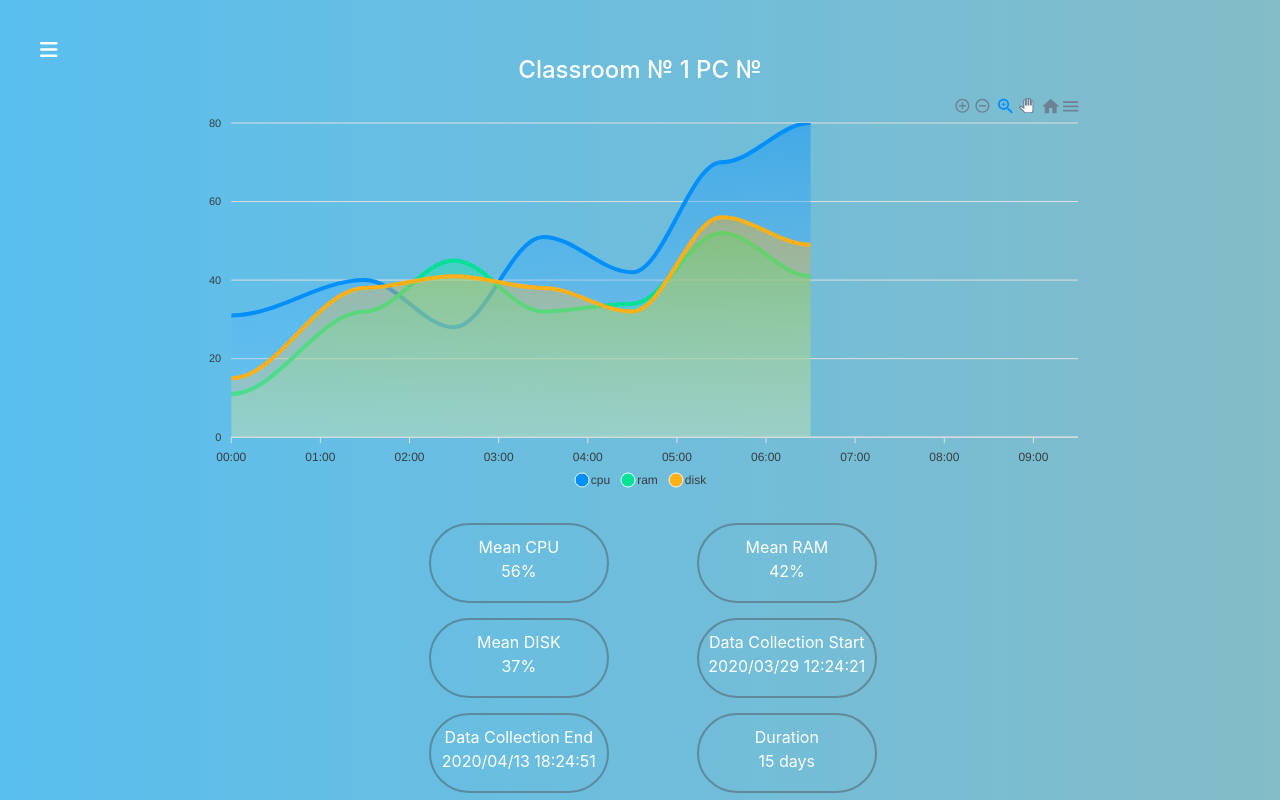
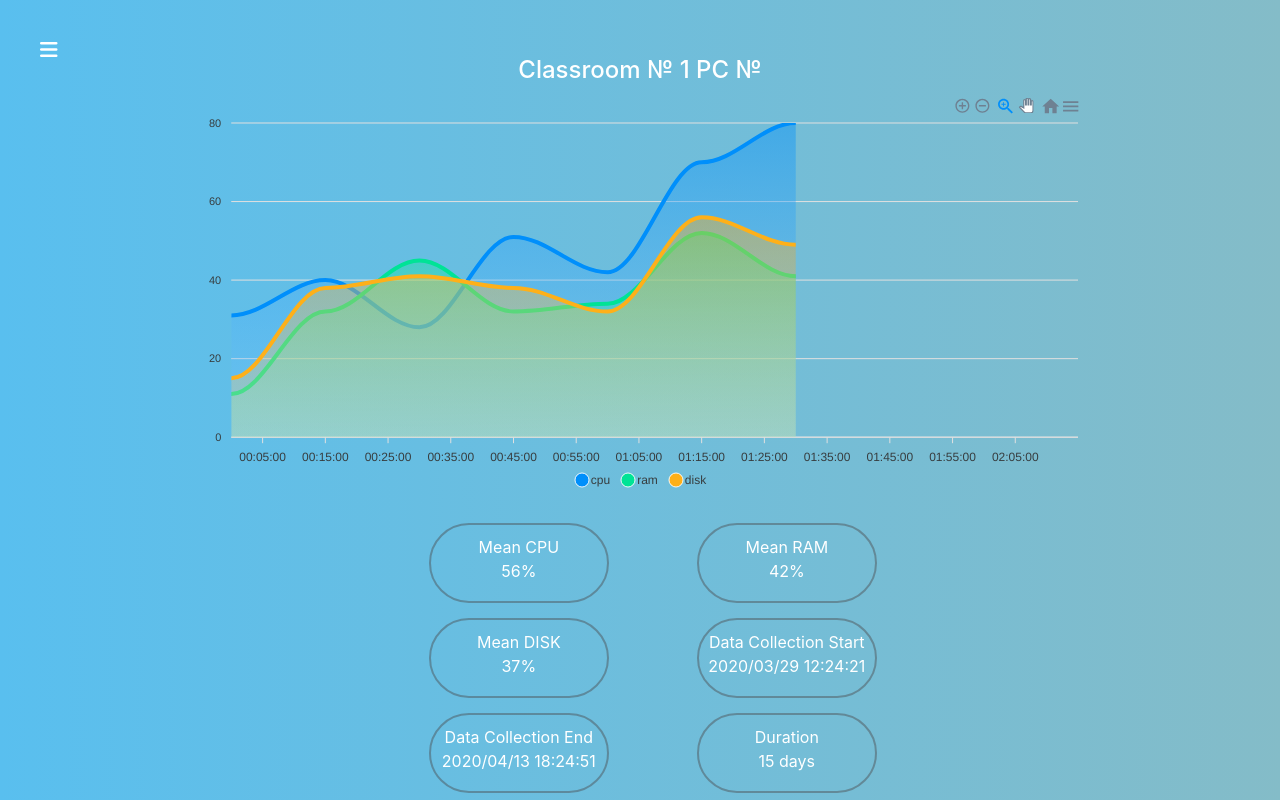
Before and after one commit to inkludo/CLT_React_pug, a React (Create React App) app: page /classroom/1/pc/1 in a window 1280 px wide. Built offline with nearby package versions, Linux system fonts and the light colour scheme.

Commit message:
fixed bugs connections with server

```diff
--- a/src/components/ItemsList/ItemsList.js
+++ b/src/components/ItemsList/ItemsList.js
@@ -1,26 +1,18 @@
-import React from 'react'
-import styles from './ItemsList.module.css'
-import DataItem from '../DataItem/DataItem'
-import { Loader } from '../Loader/Loader'
+import React from "react";
+import styles from "./ItemsList.module.css";
+import DataItem from "../DataItem/DataItem";
+import { Loader } from "../Loader/Loader";
 
 const ItemsList = ({ data, title }) => {
+  if (data === null) return <Loader />;
 
-    if (data === null) return <Loader /> //temporarily
+  return (
+    <ul className={styles.ItemsList}>
+      {data.map((item, index) => {
+        return <DataItem data={item} title={title} key={index} />;
+      })}
+    </ul>
+  );
+};
 
-    return (
-        <ul className={styles.ItemsList}>
-            {data.map((item, index) => {
-
-                return (
-                    <DataItem
-                        data={item}
-                        title={title}
-                        key={index}
-                    />
-                )
-            })}
-        </ul>
-    )
-}
-
-export default ItemsList
+export default ItemsList;
--- a/src/containers/Classroom/Classroom.js
+++ b/src/containers/Classroom/Classroom.js
@@ -1,73 +1,39 @@
-import React, { useState, useEffect, useCallback } from 'react'
-import { useHttp } from '../../hooks/http.hook'
-import { Loader } from '../../components/Loader/Loader'
-import ItemsList from '../../components/ItemsList/ItemsList'
-import axios from 'axios'
-import styles from './Classroom.module.css'
+import React, { useState, useEffect, useCallback } from "react";
+import { useHttp } from "../../hooks/http.hook";
+import ItemsList from "../../components/ItemsList/ItemsList";
+import styles from "./Classroom.module.css";
 
-export const Classroom = props => {
+export const Classroom = (props) => {
 
-    const state = {
-        data: [
-            {
-                auditorium: '39',
-                pc: 1,
-            },
-            {
-                auditorium: '39',
-                pc: 2,
-            },
+  const [data, setData] = useState(null);
 
-        ]
-    }
-
-    const [data, setData] = useState(null)
-
-    const { request, loading } = useHttp()
+  const { request} = useHttp();
 
   const fetchComputers = useCallback(async (id) => {
     try {
-
-            const fetched1 = await axios.post("http://localhost:8000/GetComputers", {
-            a:200
-          })
-          .then((response) => console.log(response))
-          .catch((e) => console.log(e));
-            //const fetched1 = await request(`https://192.168.0.102:8000/GetComputers`, 'POST', { a: id } )
-           const fetched = await [...state.data]
-           //console.log(fetched1);
-           console.log(fetched1);
-
-            setData(fetched)
-        } catch (e) { console.log(e) }
-    }, [request])
-
+      const fetched = await request(
+        "http://localhost:8000/GetComputers",
+        "POST",
+        { d: { a: id } }
+      );
+      setData(fetched.d);
+    } catch (e) {
+      console.log(e);
+    }
+  }, [request]);
 
   useEffect(() => {
-        fetchComputers(props.match.params.id)
-    }, [fetchComputers])
-
-
-    if (loading) {
-        return <Loader />
-    }
-
+    fetchComputers(props.match.params.id);
+  }, [fetchComputers, props.match.params.id]);
 
   return (
     <>
-            {!loading
-                &&
-                < div className={styles.Classroom}>
+      <div className={styles.Classroom}>
           <div className={styles.ClassroomWrapper}>
             <h1>Classroom № {props.match.params.id} </h1>
-                        <ItemsList
-                            data={data}
-                            title={'PC № '}
-                        />
+            <ItemsList data={data} title={"PC № "} />
           </div>
       </div>
-            }
     </>
-    )
-
-}
+  );
+};
--- a/src/containers/Classroom/Classroom.module.css
+++ b/src/containers/Classroom/Classroom.module.css
@@ -9,7 +9,7 @@
 
 .Classroom h1 {
   color: white;
-  margin-left: 10px;
+  text-align: center;
 }
 
 .ClassroomWrapper {
--- a/src/containers/ClassroomList/ClassroomList.js
+++ b/src/containers/ClassroomList/ClassroomList.js
@@ -1,15 +1,12 @@
 import React, { useState, useEffect, useCallback } from "react";
 import { useHttp } from "../../hooks/http.hook";
-import { Loader } from "../../components/Loader/Loader";
 import ItemsList from "../../components/ItemsList/ItemsList";
 import styles from "./ClassroomList.module.css";
 
 export const ClassroomList = () => {
-
-
   const [classroom, setClassroom] = useState(null);
 
-  const { request, loading } = useHttp();
+  const { request} = useHttp();
 
   const fetchClassroomList = useCallback(async () => {
     try {
@@ -31,18 +28,13 @@ export const ClassroomList = () => {
   }, [fetchClassroomList]);
 
 
-
   return (
     <>
       <div className={styles.ClassroomList}>
-
-      {loading && <Loader/>}
-      {!loading && (
         <div className={styles.ClassroomListWrapper}>
           <h1>Classroom List</h1>
           <ItemsList data={classroom} title={"Classroom: "} />
         </div>
-      )}
       </div>
     </>
   );
--- a/src/containers/ItemDetails/ItemDetails.js
+++ b/src/containers/ItemDetails/ItemDetails.js
@@ -29,7 +29,7 @@ export const ItemDetails = (props) => {
 
         const fetched = await { ...data };
         getData(someData, time, cpu, ram, disk);
-        const pushNewData = fetched.series.map((item) => {
+        const pushNewData =  fetched.series.map((item) => {
           const { name } = item;
           switch (name) {
             case "cpu":
@@ -68,21 +68,15 @@ export const ItemDetails = (props) => {
     return <Loader />;
   }
 
-  if (data === null) {
-    return <Loader />;
-  }
-
-
   return (
-    <>
-      {!loading && (
     <>
       <div className="containerData">
         <h4>
           Classroom № {props.match.params.id.slice(0, 2)} PC №{" "}
           {props.match.params.id.slice(2, 4)}
         </h4>
-
+        {!loading && (
+          <>
             <div style={{ width: "70vw" }}>
               <Chart
                 className="chart"
@@ -92,11 +86,10 @@ export const ItemDetails = (props) => {
                 height={400}
               />
             </div>
-
             <MeanData data={meanData} />
-          </div>
           </>
         )}
+      </div>
     </>
   );
 };
--- a/src/dataHelper/dataHelper.js
+++ b/src/dataHelper/dataHelper.js
@@ -1,10 +1,10 @@
-import moment from 'moment'
+import moment from "moment";
 
 export const meanFunc = (time, cpu, ram, disk) => {
   const reducer = (accumulator, currentValue) => accumulator + currentValue;
   const meanReduce = (item) => Math.trunc(item.reduce(reducer) / item.length);
-  const timeStart = moment.unix(time[0]).format('YYYY/MM/DD HH:mm:ss');
-  const timeEnd = moment.unix(1586802291).format('YYYY/MM/DD HH:mm:ss');
+  const timeStart = moment.unix(time[0]).format("YYYY/MM/DD HH:mm:ss");
+  const timeEnd = moment.unix(1586802291).format("YYYY/MM/DD HH:mm:ss");
   const duration = moment(timeStart).from(timeEnd, true);
 
   return {
@@ -18,7 +18,8 @@ export const meanFunc = (time, cpu, ram, disk) => {
 };
 
 export const getData = (data, time, cpu, ram, disk) => {
-  data.forEach((items) => Object.keys(items).map((key) => {
+  data.forEach((items) =>
+    Object.keys(items).map((key) => {
       switch (key) {
         case "t":
           time.push(items[key]);
@@ -134,15 +135,15 @@ export const initialState = {
       type: "datetime",
       categories: [
         "2018-09-19T00:00:00.000Z",
+        "2018-09-19T00:15:00.000Z",
+        "2018-09-19T00:30:00.000Z",
+        "2018-09-19T00:45:00.000Z",
+        "2018-09-19T01:00:00.000Z",
+        "2018-09-19T01:15:00.000Z",
         "2018-09-19T01:30:00.000Z",
-        "2018-09-19T02:30:00.000Z",
-        "2018-09-19T03:30:00.000Z",
-        "2018-09-19T04:30:00.000Z",
-        "2018-09-19T05:30:00.000Z",
-        "2018-09-19T06:30:00.000Z",
-        "2018-09-19T07:30:00.000Z",
-        "2018-09-19T08:30:00.000Z",
-        "2018-09-19T09:30:00.000Z",
+        "2018-09-19T01:45:00.000Z",
+        "2018-09-19T02:00:00.000Z",
+        "2018-09-19T02:15:00.000Z",
       ],
     },
     tooltip: {
--- a/src/hooks/http.hook.js
+++ b/src/hooks/http.hook.js
@@ -1,23 +1,25 @@
-import { useState, useCallback } from 'react';
+import { useState, useCallback } from "react";
 
 export const useHttp = () => {
   const [loading, setLoading] = useState(false);
   const [error, setError] = useState(null);
 
-    const request = useCallback(async (url, method = 'GET', body = null, headers = {}) => {
-
+  const request = useCallback(
+    async (url, method = "GET", body = null, mode = "cors", headers = {}) => {
       setLoading(true);
 
       try {
         if (body) {
-                body = JSON.stringify(body)
-                headers['Content-Type'] = 'application/json'
+          body = JSON.stringify(body);
+          headers["Content-Type"] =
+            "application/x-www-form-urlencoded; charset=UTF-8";
         }
-            const response = await fetch(url,  {method,  body, headers });
+
+        const response = await fetch(url, { method, mode, body, headers });
         const data = await response.json();
 
         if (!response.ok) {
-                throw new Error(data.message || 'Щось пішло не так')
+          throw new Error(data.message || "Щось пішло не так");
         }
 
         setLoading(false);
@@ -28,9 +30,11 @@ export const useHttp = () => {
         setError(error.message);
         throw error;
       }
-    }, [])
+    },
+    []
+  );
 
   const clearError = useCallback(() => setError(null), []);
 
-    return { loading, request, error, clearError }
-}
+  return { loading, request, error, clearError };
+};
```
Lines whose indentation alone changed are shown as unchanged.
